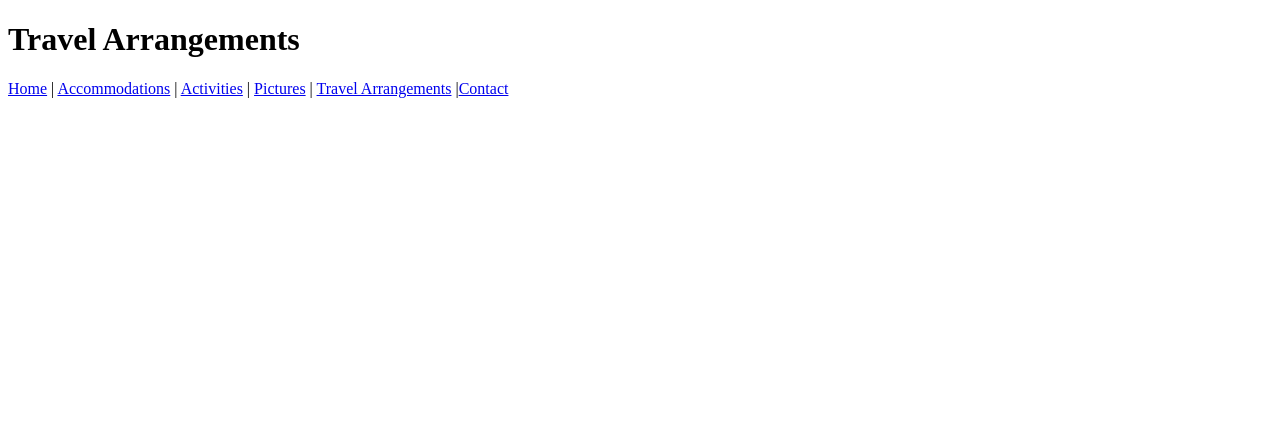
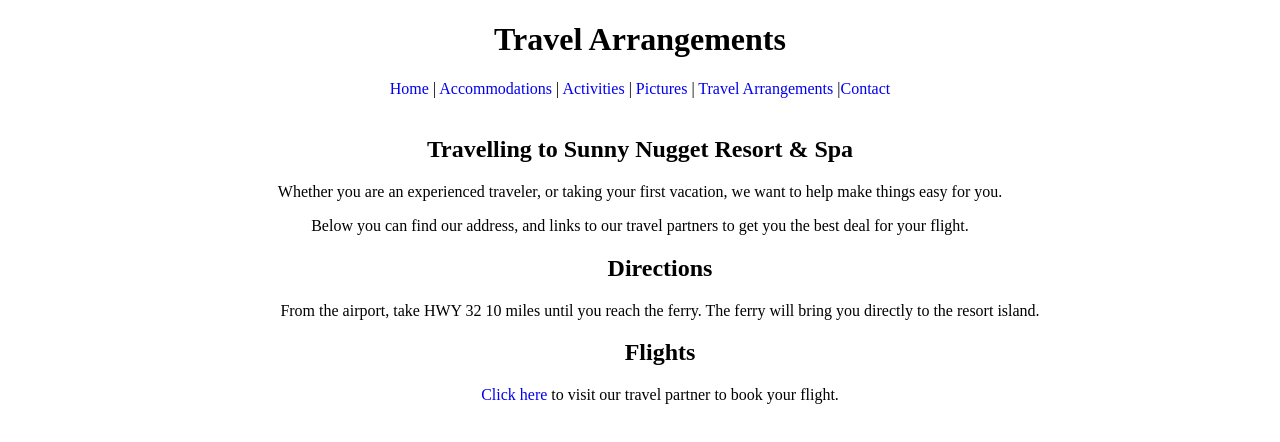
Before and after one commit to mlstroud/resort-website, a plain HTML site: page travelarrangements.html in a window 1280 px wide. Drawn offline with Linux system fonts and the light colour scheme.

Commit message:
update contact and travel arrangements, basic styling

```diff
--- a/css/styles.css
+++ b/css/styles.css
@@ -0,0 +1,23 @@
+
+body{
+    text-align: center;
+    object-position: center;
+}
+
+img{
+    border-radius: 10px;
+    width: 500px;
+}
+
+a{
+    text-decoration: none;
+}
+ a:hover{
+     background-color: orange;
+     color: red;
+
+ }
+
+ ul{
+     list-style: none;
+ }
--- a/travelarrangements.html
+++ b/travelarrangements.html
@@ -3,10 +3,26 @@
   <head>
     <meta charset="UTF-8">
     <meta name="viewport" content="width=device-width, initial-scale=1.0">
+    <link rel="stylesheet" href="css/styles.css">
     <title>Sunny Nugget Resort & Spa | Travel Arrangements</title>
   </head>
   <body>
     <h1>Travel Arrangements</h1>
     <a href="\index.html">Home</a> | <a href="\accommodations.html">Accommodations</a> | <a href="\activites.html">Activities</a> | <a href="\pictures.html">Pictures</a> | <a href="\travelarrangements.html">Travel Arrangements</a> |<a href="\contact.html">Contact</a><br><br>
+
+    <h2>Travelling to Sunny Nugget Resort & Spa</h2>
+    <p>Whether you are an experienced traveler, or taking your first vacation, we want to help make things easy for you.</p>
+    <p>Below you can find our address, and links to our travel partners to get you the best deal for your flight.</p>
+
+    <ul>
+      <li>
+        <h2>Directions</h2>
+        From the airport, take HWY 32 10 miles until you reach the ferry. The ferry will bring you directly to the resort island.
+      </li>
+      <li>
+        <h2>Flights</h2>
+        <a href="https://www.expedia.com/">Click here</a> to visit our travel partner to book your flight.
+      </li>
+    </ul>
   </body>
 </html>
```
Also changed, not shown: accommodations.html (+6 -1 lines), activites.html (+1 -1 lines), contact.html (+7 -0 lines), index.html (+1 -0 lines), pictures.html (+1 -0 lines).
